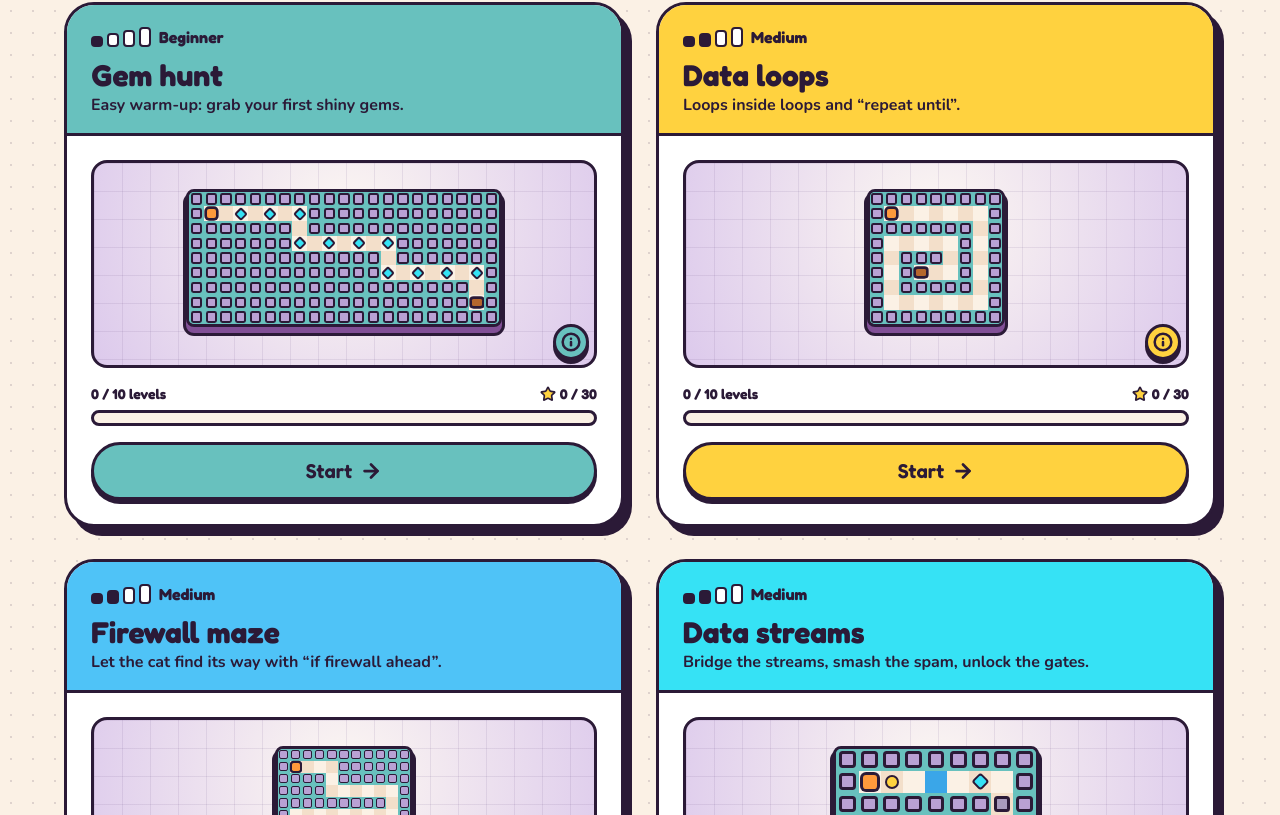
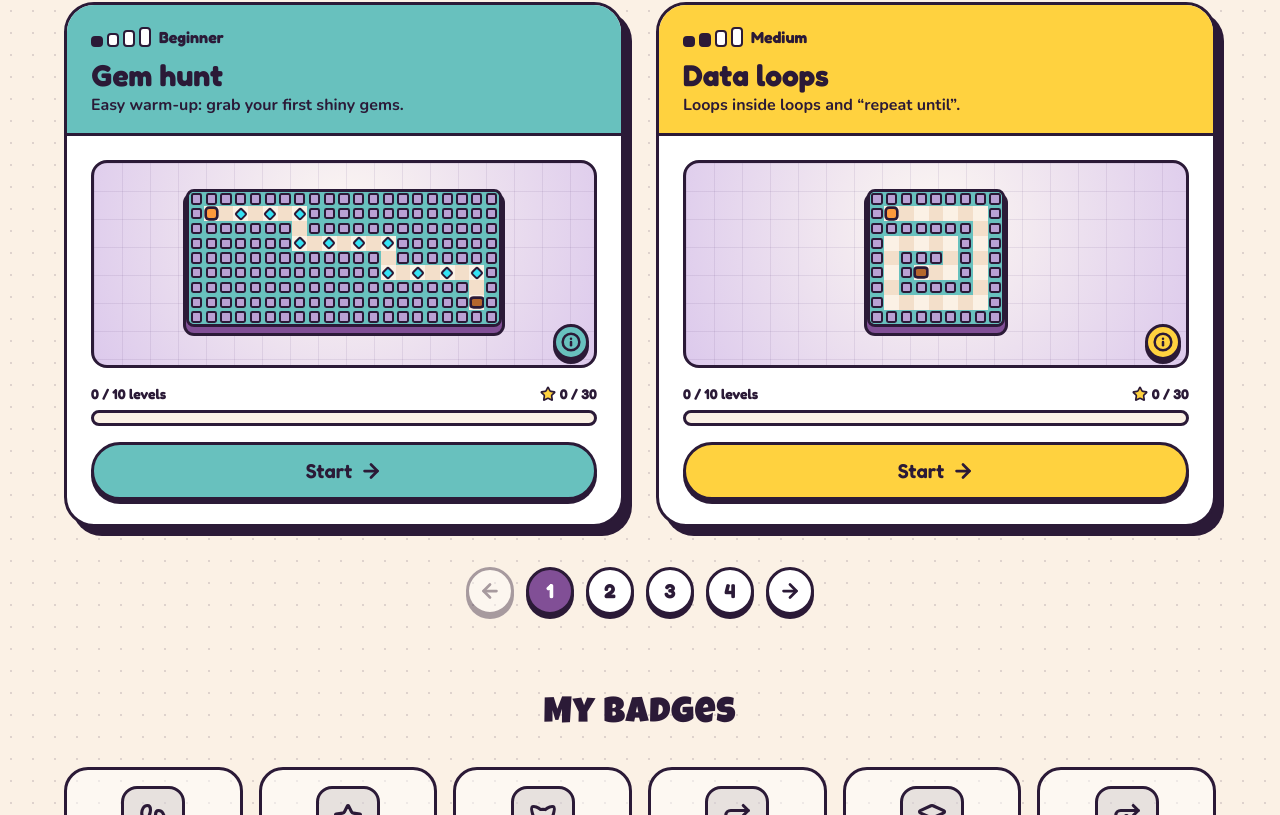
Before and after one commit to Alexandre74739/Cat-Phishing, a Next.js app: page /code in a window 1280 px wide. Shown: the part 902-1717 px from the top of the page. Built offline with nearby package versions, Linux system fonts and the light colour scheme.

Commit message:
feat: ajouter la pagination et le composant Pager pour la liste des cours

```diff
--- a/src/app/(site)/code/_components/CourseCard.tsx
+++ b/src/app/(site)/code/_components/CourseCard.tsx
@@ -38,10 +38,9 @@ export function CourseCard({
   return (
     <motion.article
       initial={{ opacity: 0, y: 30, rotate: index % 2 ? 2 : -2 }}
-      whileInView={{ opacity: 1, y: 0, rotate: 0 }}
-      viewport={{ once: true, amount: 0.2 }}
+      animate={{ opacity: 1, y: 0, rotate: 0 }}
       transition={{
-        delay: (index % 2) * 0.1,
+        delay: index * 0.1,
         type: "spring",
         stiffness: 140,
         damping: 16,
--- a/src/app/(site)/code/_components/CourseList.tsx
+++ b/src/app/(site)/code/_components/CourseList.tsx
@@ -1,26 +1,57 @@
 "use client";
 
+import { useRef, useSyncExternalStore } from "react";
 import { useStars } from "@/hooks/useStars";
 import { courseStats } from "@/lib/courseProgress";
 import { courses } from "@/lib/courses";
+import {
+  getHubPage,
+  getServerHubPage,
+  saveHubPage,
+  subscribeHubPage,
+} from "@/lib/hubPage";
+import { playClickSound } from "@/lib/sound";
 import { CourseCard } from "./CourseCard";
+import { Pager, type PagerTexts } from "./Pager";
 import type { HubTexts } from "./types";
 
-export function CourseList({ texts }: { texts: HubTexts }) {
+const pageSize = 4;
+const pages = Math.ceil(courses.length / pageSize);
+
+type CourseListProps = { texts: HubTexts; pager: PagerTexts };
+
+export function CourseList({ texts, pager }: CourseListProps) {
   const stars = useStars();
+  const stored = useSyncExternalStore(
+    subscribeHubPage,
+    getHubPage,
+    getServerHubPage,
+  );
+  const page = Math.min(pages - 1, Math.max(0, stored));
+  const grid = useRef<HTMLDivElement>(null);
+  const first = page * pageSize;
+
+  const goTo = (next: number) => {
+    playClickSound();
+    saveHubPage(next);
+    grid.current?.scrollIntoView({ block: "start" });
+  };
 
   return (
-    <div className="grid gap-8 md:grid-cols-2">
-      {courses.map((course, index) => (
+    <>
+      <div ref={grid} className="grid scroll-mt-28 gap-8 md:grid-cols-2">
+        {courses.slice(first, first + pageSize).map((course, index) => (
           <CourseCard
             key={course.slug}
             course={course}
             index={index}
-          featured={index === 0}
+            featured={first + index === 0}
             stats={courseStats(course, stars)}
             texts={texts}
           />
         ))}
       </div>
+      <Pager page={page} pages={pages} texts={pager} onPage={goTo} />
+    </>
   );
 }
--- /dev/null
+++ b/src/app/(site)/code/_components/Pager.tsx
@@ -0,0 +1,71 @@
+import { ArrowLeft, ArrowRight } from "lucide-react";
+import { pageItems } from "@/lib/pagination";
+
+export type PagerTexts = {
+  label: string;
+  page: string;
+  previous: string;
+  next: string;
+};
+
+type PagerProps = {
+  page: number;
+  pages: number;
+  texts: PagerTexts;
+  onPage: (page: number) => void;
+};
+
+const button =
+  "toon pressable grid size-12 place-items-center rounded-full font-ui text-xl font-bold disabled:opacity-40";
+
+export function Pager({ page, pages, texts, onPage }: PagerProps) {
+  if (pages <= 1) return null;
+
+  return (
+    <nav
+      aria-label={texts.label}
+      className="mt-10 flex items-center justify-center gap-2 sm:gap-3"
+    >
+      <button
+        type="button"
+        onClick={() => onPage(page - 1)}
+        disabled={page === 0}
+        aria-label={texts.previous}
+        className={`${button} bg-paper`}
+      >
+        <ArrowLeft size={22} strokeWidth={3} aria-hidden="true" />
+      </button>
+      {pageItems(page, pages).map((item) =>
+        typeof item === "number" ? (
+          <button
+            key={item}
+            type="button"
+            onClick={() => onPage(item)}
+            aria-current={item === page ? "page" : undefined}
+            aria-label={`${texts.page} ${item + 1}`}
+            className={`${button} ${item === page ? "bg-grape text-paper" : "bg-paper"}`}
+          >
+            {item + 1}
+          </button>
+        ) : (
+          <span
+            key={item}
+            aria-hidden="true"
+            className="w-6 text-center font-ui text-xl font-bold text-ink"
+          >
+            …
+          </span>
+        ),
+      )}
+      <button
+        type="button"
+        onClick={() => onPage(page + 1)}
+        disabled={page === pages - 1}
+        aria-label={texts.next}
+        className={`${button} bg-paper`}
+      >
+        <ArrowRight size={22} strokeWidth={3} aria-hidden="true" />
+      </button>
+    </nav>
+  );
+}
--- a/src/app/(site)/code/page.tsx
+++ b/src/app/(site)/code/page.tsx
@@ -23,6 +23,12 @@ export default function CodePage() {
         </p>
         <div className="mt-14">
           <CourseList
+            pager={{
+              label: "Course pages",
+              page: "Page",
+              previous: "Previous page",
+              next: "Next page",
+            }}
             texts={{
               difficulty: ["Beginner", "Medium", "Hard", "Expert"],
               level: "Level",
--- /dev/null
+++ b/src/lib/hubPage.ts
@@ -0,0 +1,29 @@
+// The course page is kept for the browser tab only, so coming back from a level lands on it.
+const storageKey = "cat-phishing:hub-page";
+const listeners = new Set<() => void>();
+
+export function getHubPage() {
+  try {
+    return Number(window.sessionStorage.getItem(storageKey)) || 0;
+  } catch {
+    return 0;
+  }
+}
+
+export const getServerHubPage = () => 0;
+
+export function saveHubPage(page: number) {
+  try {
+    window.sessionStorage.setItem(storageKey, String(page));
+  } catch {
+    return;
+  }
+  listeners.forEach((listener) => listener());
+}
+
+export function subscribeHubPage(listener: () => void) {
+  listeners.add(listener);
+  return () => {
+    listeners.delete(listener);
+  };
+}
--- /dev/null
+++ b/src/lib/pagination.ts
@@ -0,0 +1,13 @@
+export type PageItem = number | "start-gap" | "end-gap";
+
+const maxSlots = 5;
+
+export function pageItems(page: number, pages: number): PageItem[] {
+  const last = pages - 1;
+  if (pages <= maxSlots) return Array.from({ length: pages }, (_, i) => i);
+  if (page < maxSlots - 2) return [0, 1, 2, "end-gap", last];
+  if (page > last - (maxSlots - 2)) {
+    return [0, "start-gap", last - 2, last - 1, last];
+  }
+  return [0, "start-gap", page, "end-gap", last];
+}
```
Lines whose indentation alone changed are shown as unchanged.
